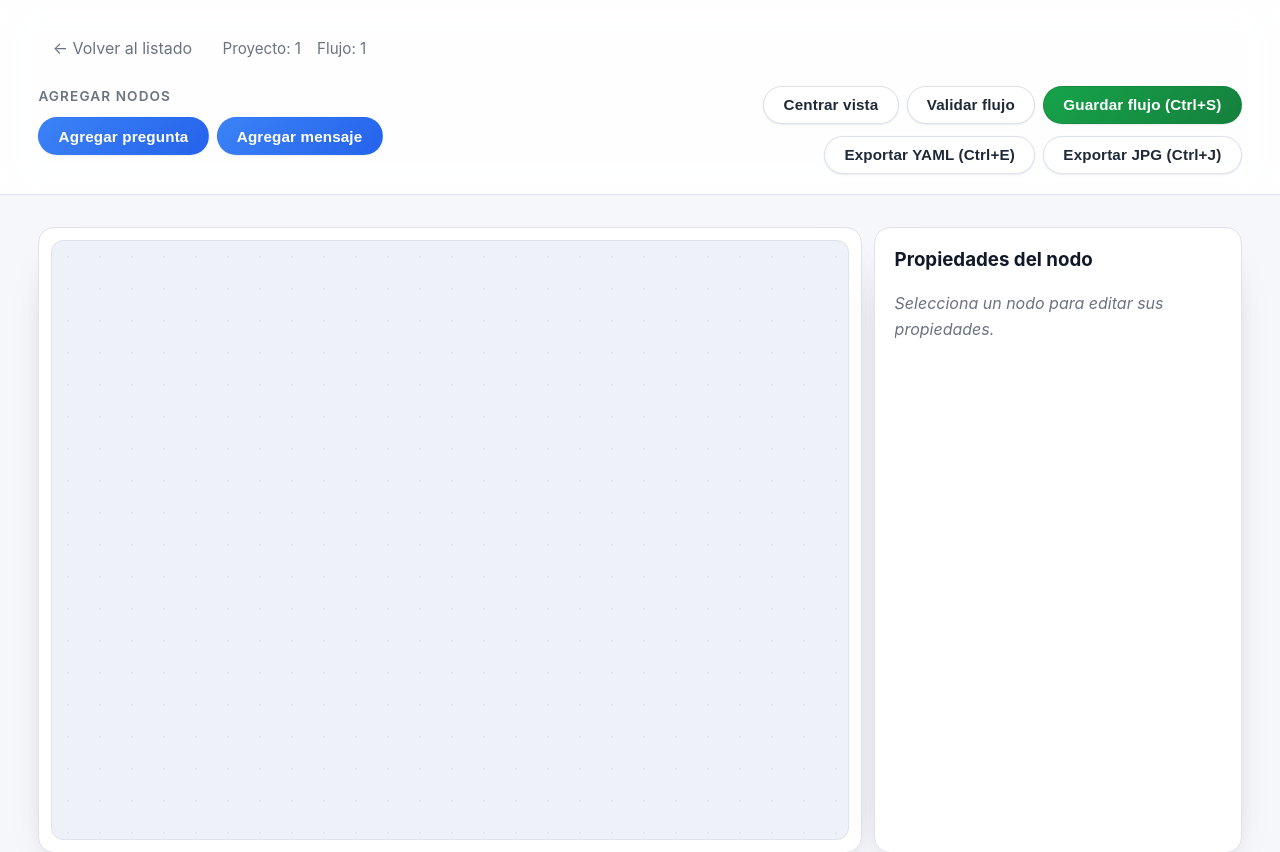
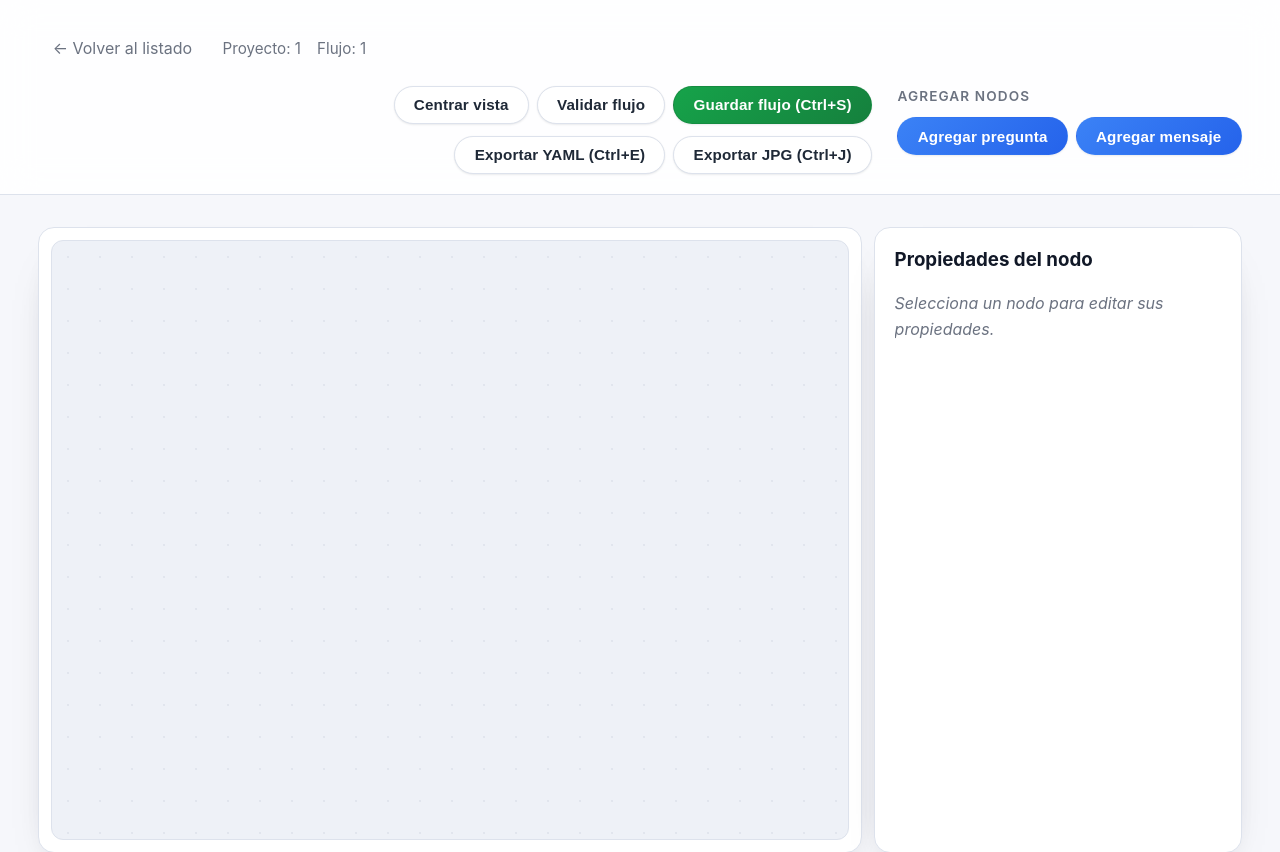
Before and after one commit to eduardogr90/yaml, a Flask app: page /project/1/flow/1 in a window 1280 px wide. Shown: the top 852 px of the page. Run offline with Flask 3, Linux system fonts and the light colour scheme.

Commit message:
Adjust toolbar layout and center view zoom

```diff
--- a/decision_tree_builder/static/js/editor.js
+++ b/decision_tree_builder/static/js/editor.js
@@ -1845,7 +1845,7 @@
     const availableWidth = drawflow.clientWidth;
     const availableHeight = drawflow.clientHeight;
     const scale = Math.min(availableWidth / width, availableHeight / height, 1.5);
-    state.view.scale = Math.max(0.4, scale);
+    state.view.scale = Math.max(0.4, scale * 0.8);
     const centerX = (bounds.minX + bounds.maxX) / 2;
     const centerY = (bounds.minY + bounds.maxY) / 2;
     state.view.translateX = availableWidth / 2 - centerX * state.view.scale;
--- a/decision_tree_builder/templates/editor.html
+++ b/decision_tree_builder/templates/editor.html
@@ -15,13 +15,6 @@
         </div>
       </div>
       <div class="editor-toolbar">
-        <div class="toolbar-group node-toolbar">
-          <span class="toolbar-title">Agregar nodos</span>
-          <div class="toolbar-buttons">
-            <button type="button" class="btn primary" data-node-type="question">Agregar pregunta</button>
-            <button type="button" class="btn primary" data-node-type="message">Agregar mensaje</button>
-          </div>
-        </div>
         <div class="toolbar-group flow-toolbar">
           <div class="toolbar-buttons">
             <button type="button" class="btn secondary" id="btn-center">Centrar vista</button>
@@ -31,6 +24,13 @@
           <div class="toolbar-buttons">
             <button type="button" class="btn secondary" id="btn-export-yaml">Exportar YAML (Ctrl+E)</button>
             <button type="button" class="btn secondary" id="btn-export-jpg">Exportar JPG (Ctrl+J)</button>
+          </div>
+        </div>
+        <div class="toolbar-group node-toolbar">
+          <span class="toolbar-title">Agregar nodos</span>
+          <div class="toolbar-buttons">
+            <button type="button" class="btn primary" data-node-type="question">Agregar pregunta</button>
+            <button type="button" class="btn primary" data-node-type="message">Agregar mensaje</button>
           </div>
         </div>
       </div>
```
